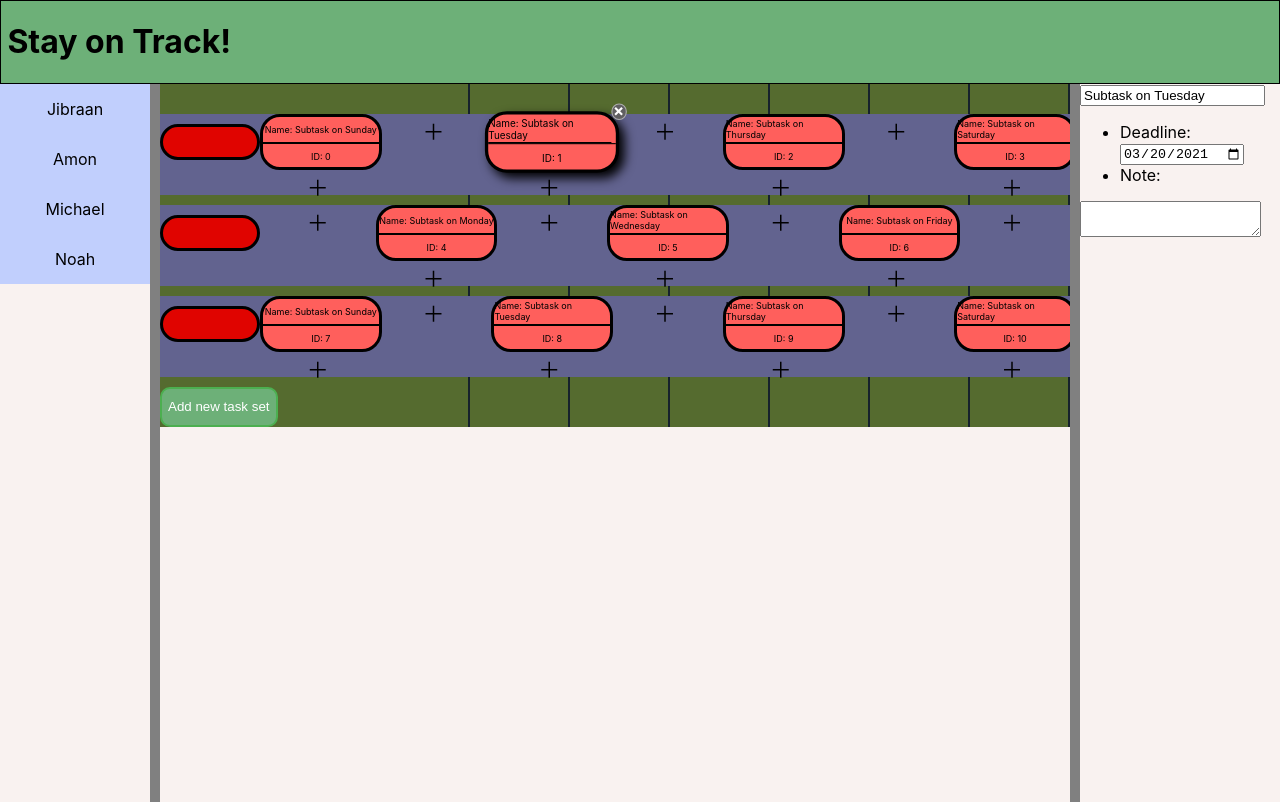
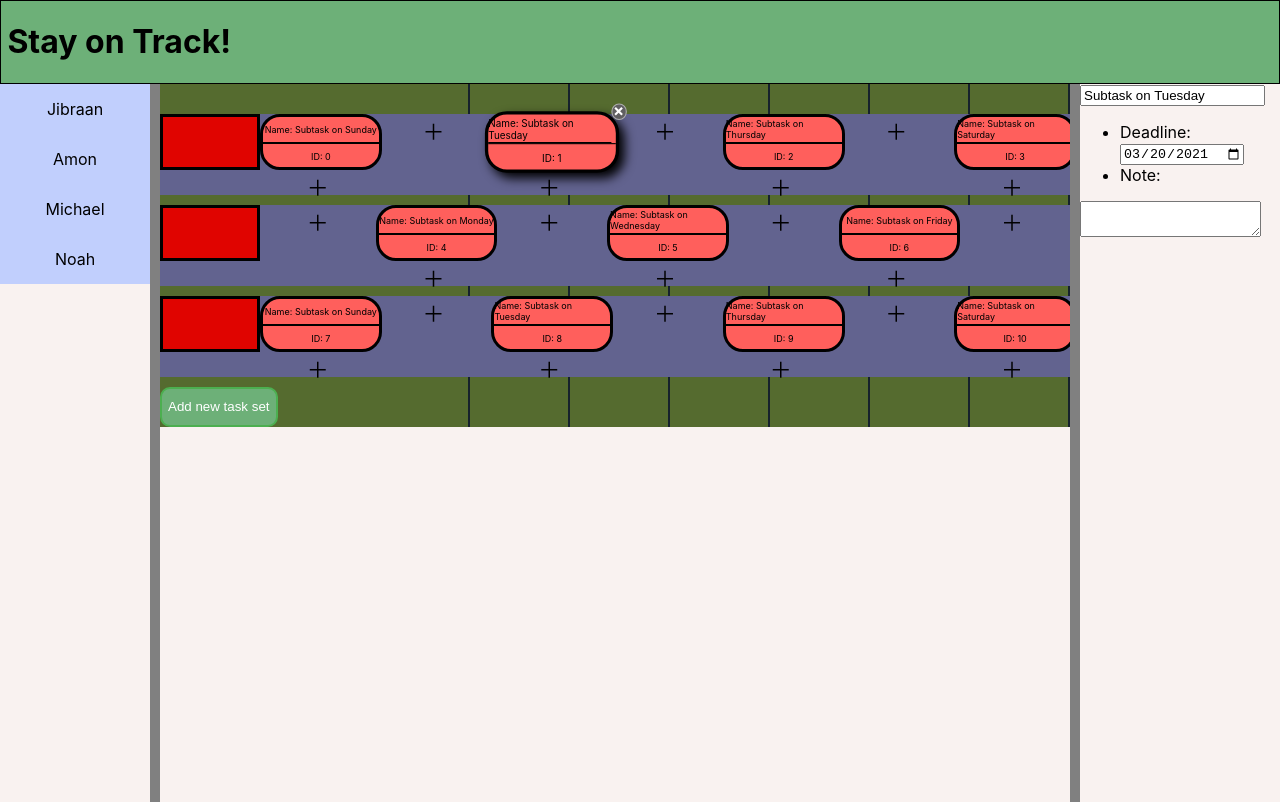
Before and after one commit to Goma0925/TaskRail, a React (Create React App) app in the folder taskrail_client/: page / in a window 1280 px wide. Built offline with nearby package versions, Linux system fonts and the light colour scheme.

Commit message:
Commented out line 11. very important

```diff
--- a/taskrail_client/src/components/TaskNode/Decorators/WithSelectableTaskParent/WithSelectableTaskParent.css
+++ b/taskrail_client/src/components/TaskNode/Decorators/WithSelectableTaskParent/WithSelectableTaskParent.css
@@ -34,7 +34,7 @@ a.delete {
     border-style: solid;
     border-width: medium;
     background-color: #E00400;
-    border-radius: 20px;
+    /* border-radius: 20px; */
 }
 
 .task-parent-section {
--- a/taskrail_client/src/components/TaskNode/TaskParentNode.tsx
+++ b/taskrail_client/src/components/TaskNode/TaskParentNode.tsx
@@ -8,7 +8,7 @@ export default function TaskParentNode(props: TaskParentNodeProps){
     const TaskParentNode = WithSelectableTaskParent(TaskNode);
     return <TaskParentNode
                 width={props.width}
-                height={30}
+                // height={30}
                 taskParent={props.taskParent}
                 railUiSelection={props.railUiSelection}>
             </TaskParentNode>
```
